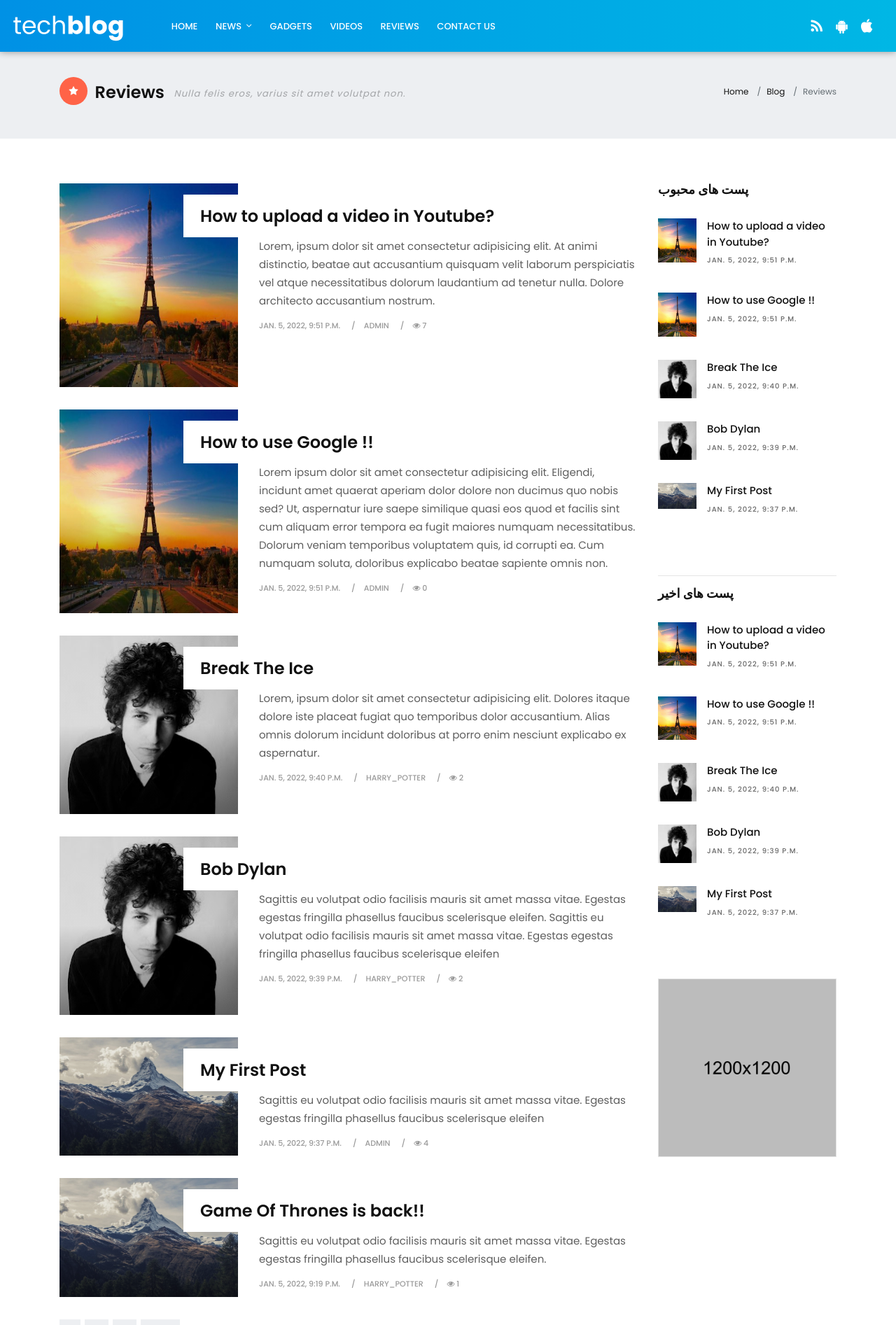
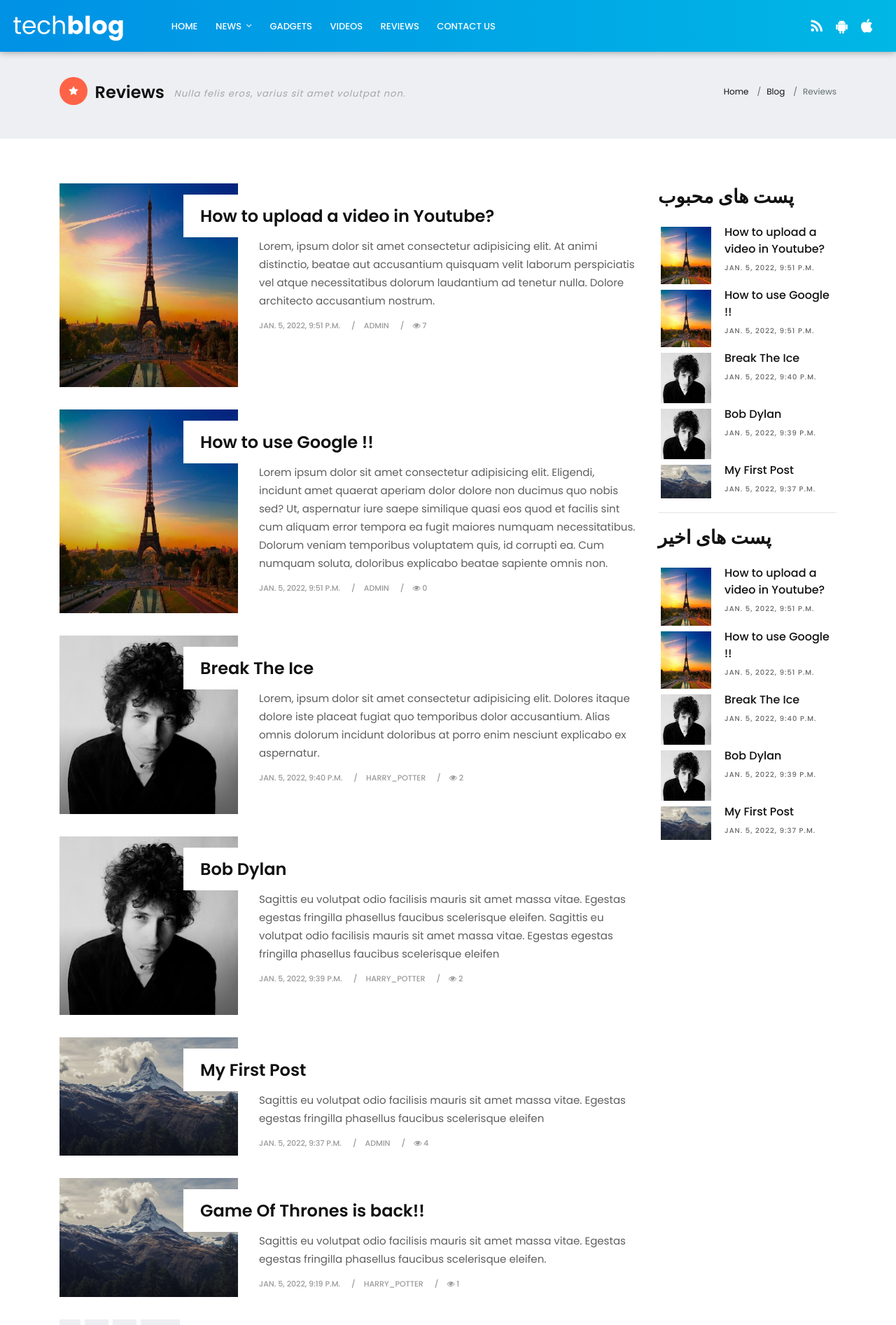
Before and after one commit to Hiwa-Shaloudegi/My-Blog, a Django app: page /posts/ in a window 1280 px wide. Shown: the top 1893 px of the page at 70% size. Run offline with Django 4.2, Linux system fonts and the light colour scheme; data comes from the database, SQL or seed files in the repository; some libraries are stand-ins or nearby versions.

Commit message:
fixed posts page

```diff
--- a/src/my_blog/templates/my_blog/posts.html
+++ b/src/my_blog/templates/my_blog/posts.html
@@ -126,7 +126,6 @@
             </div><!-- end col -->
 
             <div class="col-lg-3 col-md-12 col-sm-12 col-xs-12">
-                <div class="sidebar">
                   <div class="widget">
                     <h2 class="widget-title">پست های محبوب</h2>
                     <div class="blog-list-widget">
@@ -142,10 +141,7 @@
                                     </div>
                                 </a>
 
-                                <hr>
-
                             {% endfor %}
-
 
                         </div>
                     </div><!-- end blog-list -->
@@ -168,22 +164,12 @@
                                   </div>
                               </a>
 
-                              <hr>
-
                           {% endfor %}
 
 
                       </div>
                   </div><!-- end blog-list -->
               </div><!-- end widget -->
-                    <div class="widget">
-                        <div class="banner-spot clearfix">
-                            <div class="banner-img">
-                                <img src="upload/banner_03.jpg" alt="" class="img-fluid">
-                            </div><!-- end banner-img -->
-                        </div><!-- end banner -->
-                    </div><!-- end widget -->
-                </div><!-- end sidebar -->
             </div><!-- end col -->
         </div><!-- end row -->
     </div><!-- end container -->
```
